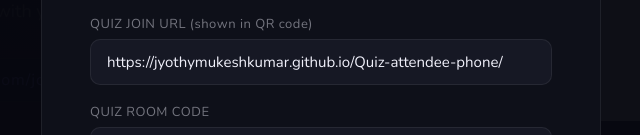
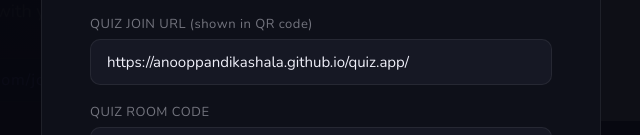
Before and after one commit to Anooppandikashala/quiz.app, a plain HTML site: page host-display.html in a window 1280 px wide. Shown: the part 384-519 px from the top of the page, without its empty margins (319-959 px from the left). Drawn offline with nearby package versions, Linux system fonts and the light colour scheme.

Commit message:
some fixes url changes

```diff
--- a/host-display.html
+++ b/host-display.html
@@ -167,7 +167,7 @@
     </div>
 <div class="setup-field">
       <label>QUIZ JOIN URL (shown in QR code)</label>
-      <input id="quiz-url" placeholder="https://jyothymukeshkumar.github.io/Quiz-attendee-phone/" value="https://jyothymukeshkumar.github.io/Quiz-attendee-phone/" />
+      <input id="quiz-url" placeholder="https://anooppandikashala.github.io/quiz.app/" value="https://anooppandikashala.github.io/quiz.app/" />
     </div>
     <div class="setup-field">
       <label>QUIZ ROOM CODE</label>
```
Also changed, not shown: 1 other file.
